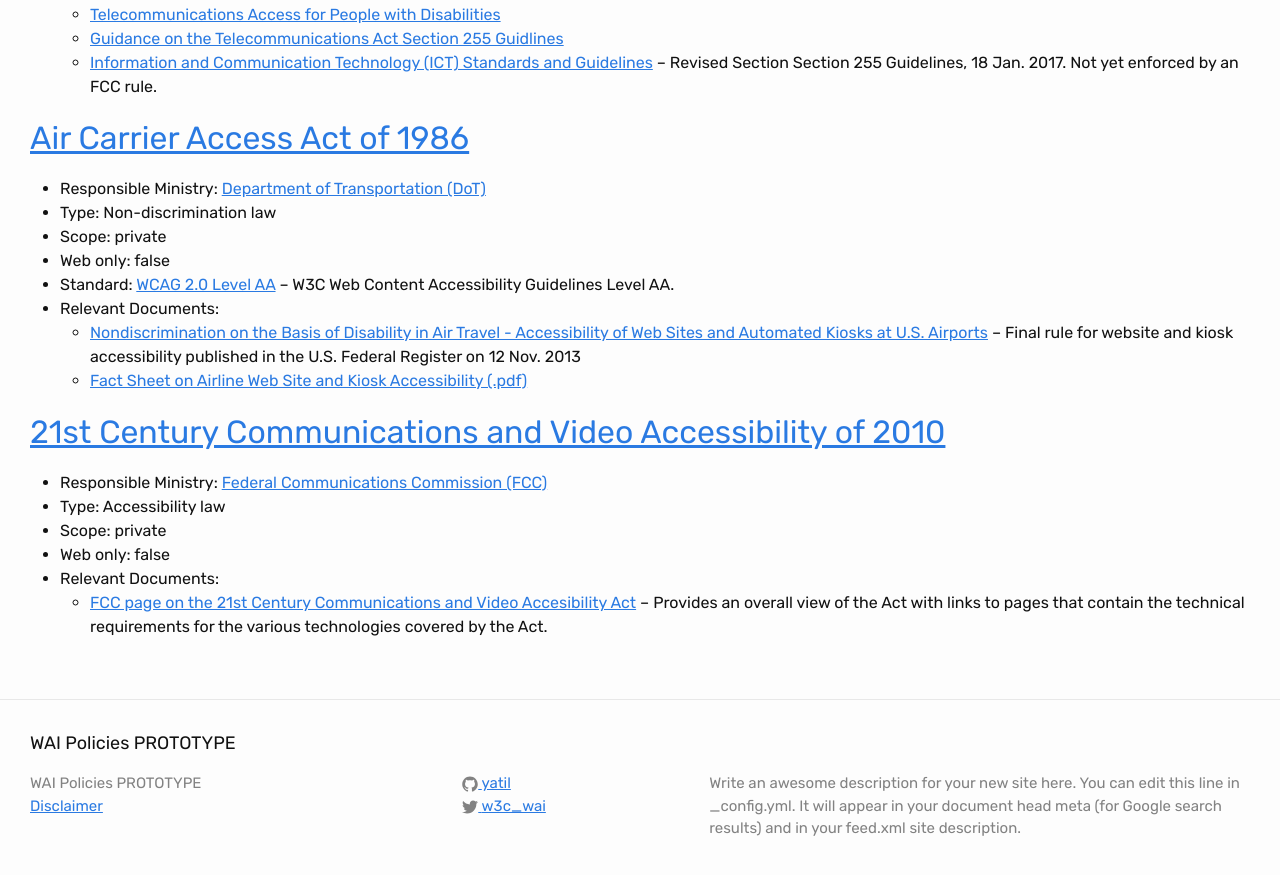
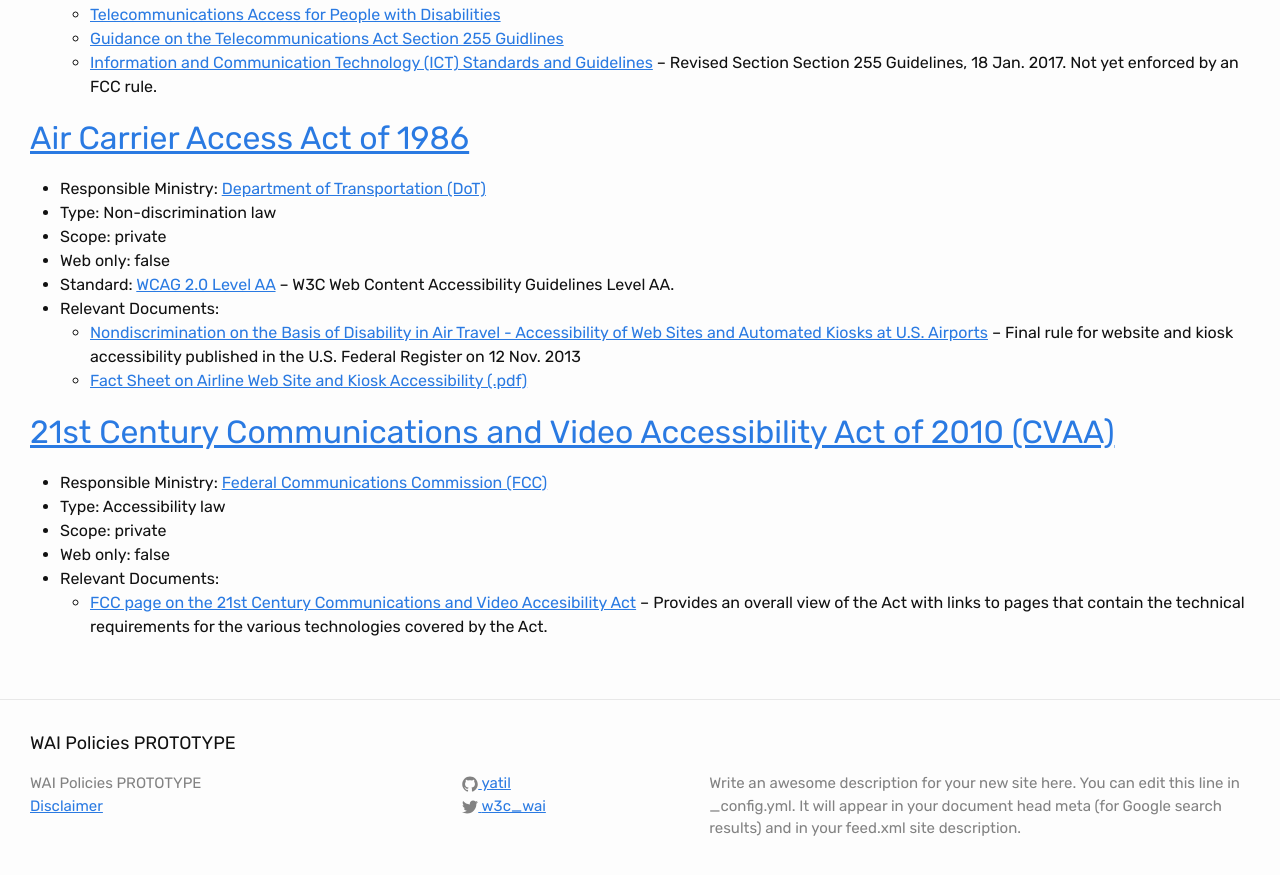
Before and after one commit to w3c/wai-policies-prototype, a Jekyll site: the page built from _policies/united states.md, in a window 1280 px wide and 900 px high, scrolled down 1352 px. Shown: the top 875 px of the window. Built offline with Jekyll 4.4.1, drawn with Linux system fonts in a browser that asks for light colours.

Commit message:
Fix CVAA entry to add "Act" and "(CVAA)"

```diff
--- a/_policies/united states.md
+++ b/_policies/united states.md
@@ -114,7 +114,7 @@ policies:
         desc: Final rule for website and kiosk accessibility published in the U.S. Federal Register on 12 Nov. 2013
       - title: Fact Sheet on Airline Web Site and Kiosk Accessibility (.pdf)
         url: https://www.transportation.gov/sites/dot.gov/files/docs/11-04-13%20Accessible%20Kiosks%20Fact%20Sheet_0_0.pdf
-  - title: 21st Century Communications and Video Accessibility of 2010
+  - title: 21st Century Communications and Video Accessibility Act of 2010 (CVAA)
     url: http://hraunfoss.fcc.gov/edocs_public/attachmatch/DOC-303939A1.doc
     updated: 2017-03-20
     wcagver: WCAG 2.0
```
